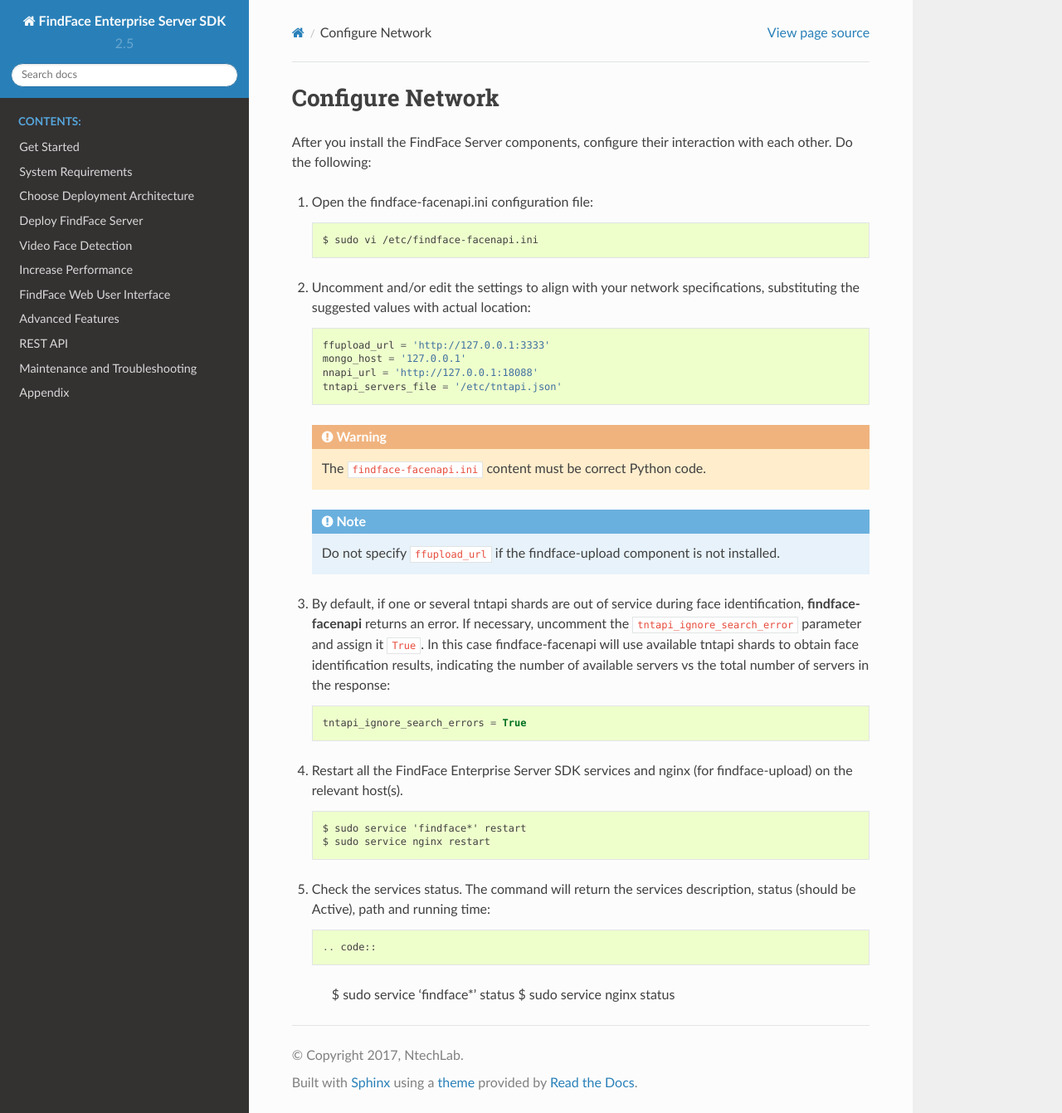
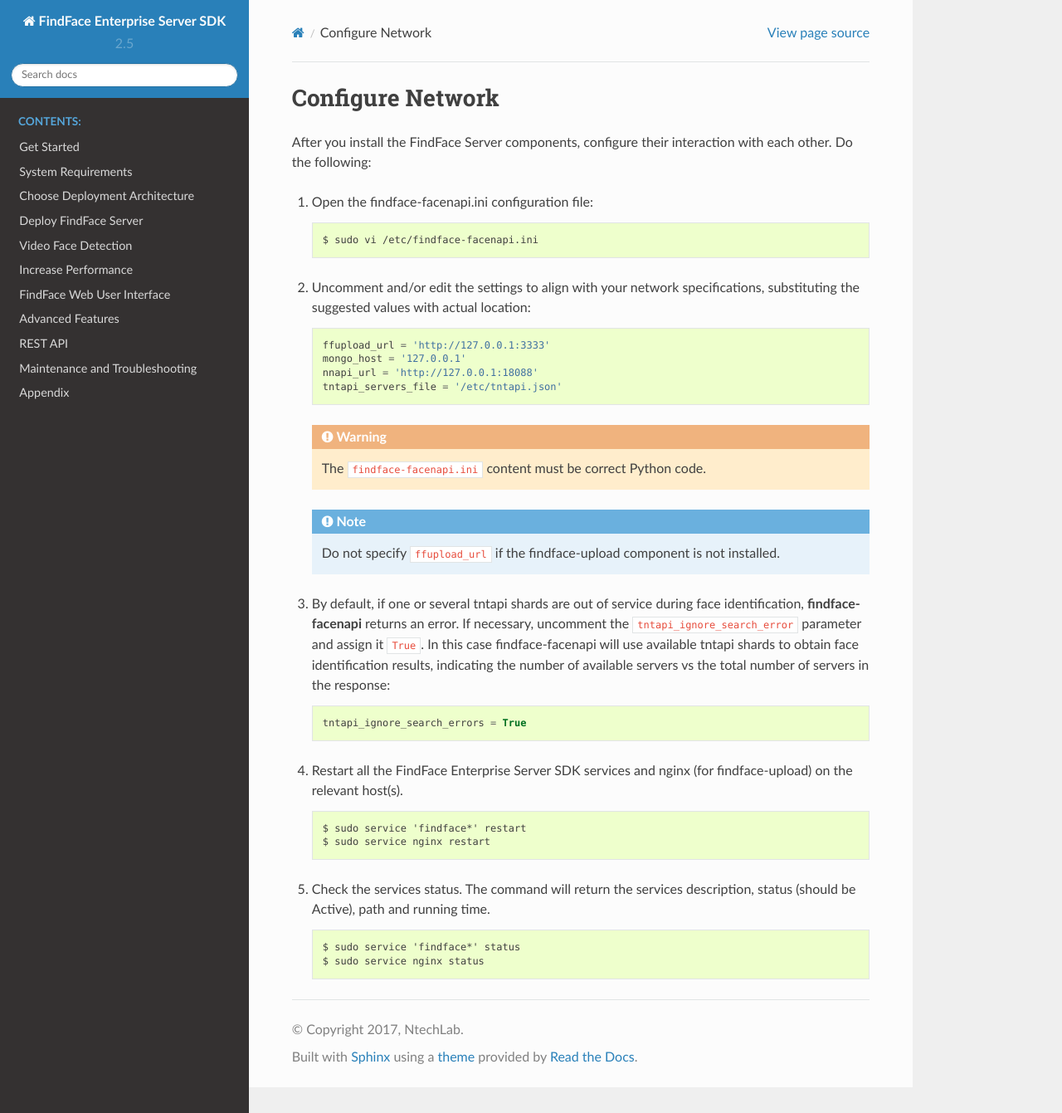
Before and after one commit to NTech-Lab/docs, a Sphinx documentation site: the page built from docs/network.rst, in a window 1280 px wide and 1341 px high. Shown: the whole window at 83% size. Built offline with Sphinx 7.4.7 and the Read the Docs theme 2.0.0, drawn with Linux system fonts in a browser that asks for light colours.

Commit message:
qe_estimator

```diff
--- a/docs/network.rst
+++ b/docs/network.rst
@@ -34,7 +34,7 @@
       $ sudo service 'findface*' restart
       $ sudo service nginx restart
 
-#. Check the services status. The command will return the services description, status (should be Active), path and running time::
+#. Check the services status. The command will return the services description, status (should be Active), path and running time.
 
    .. code::
 
```
